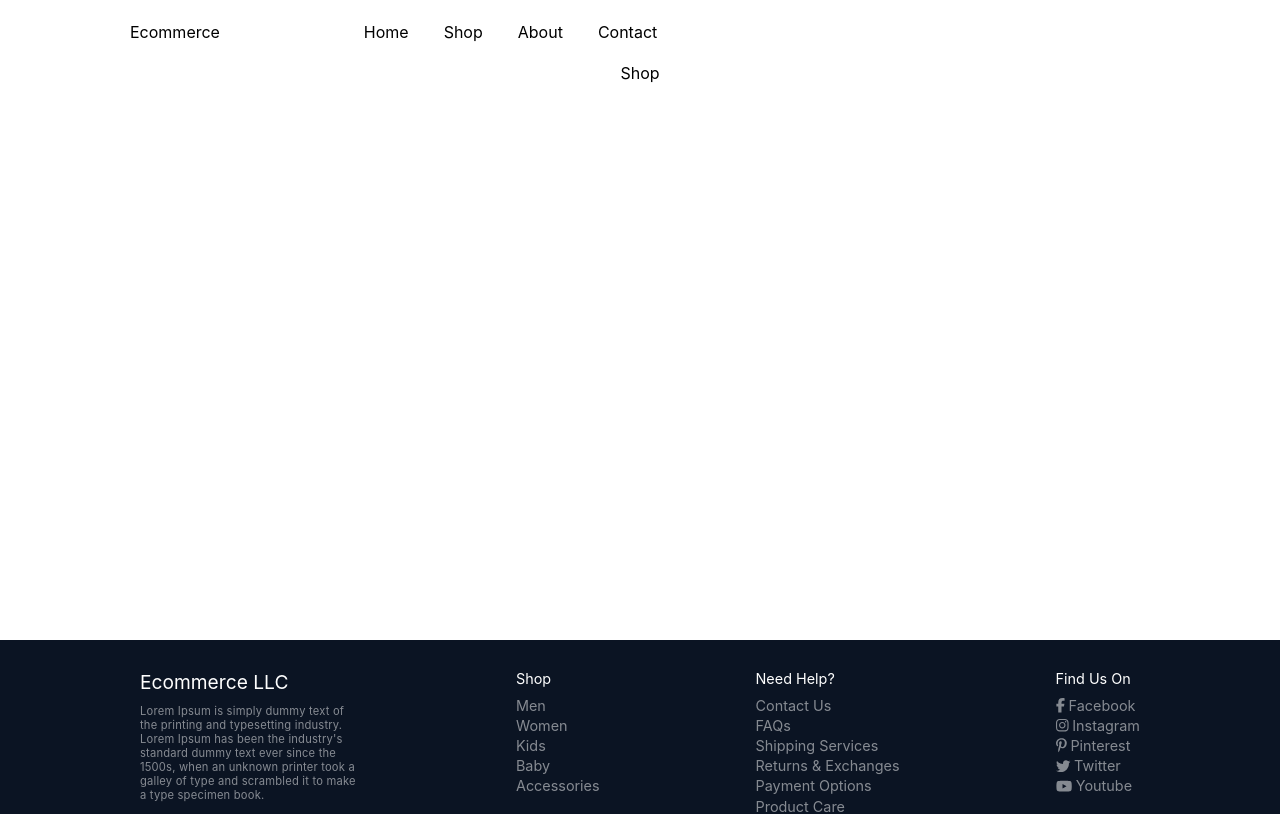
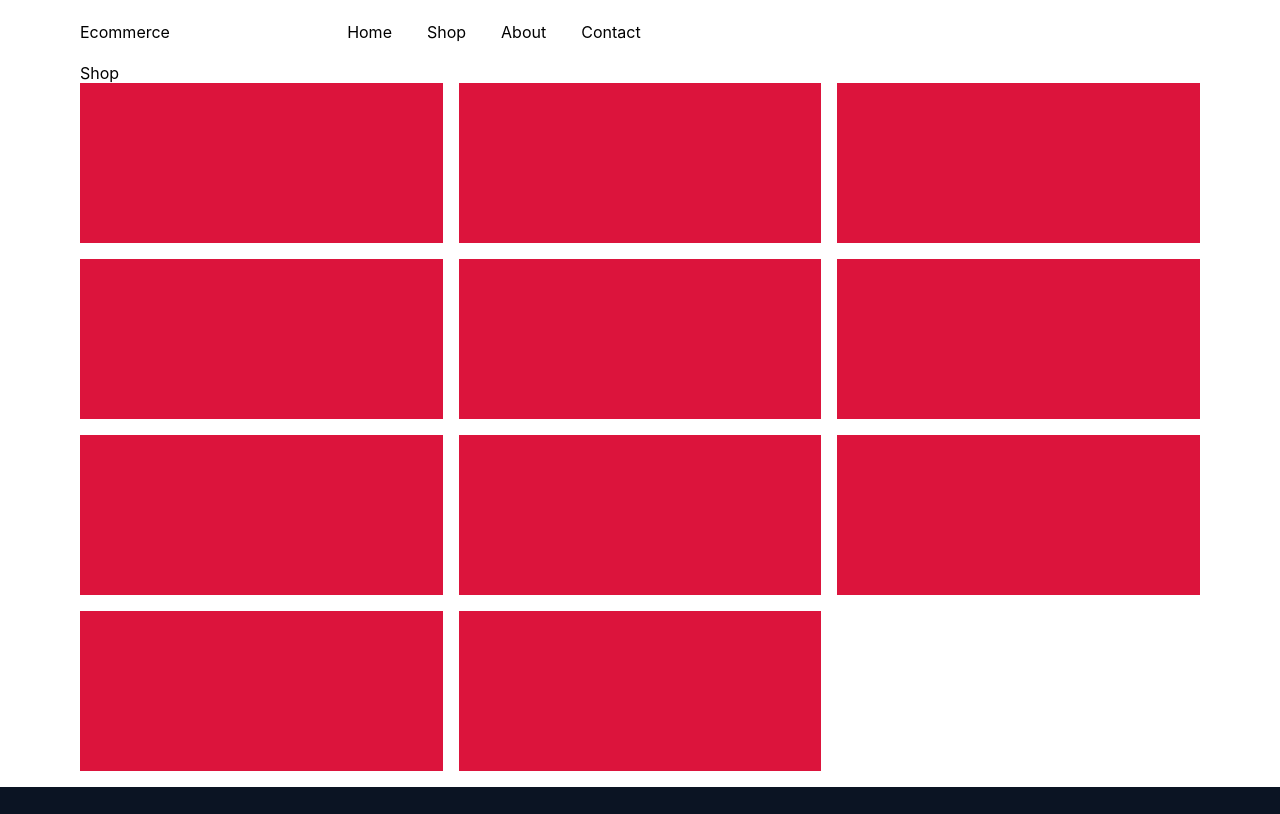
Before and after one commit to ashishthomas2202/Ecom, a Next.js app: page /shop in a window 1280 px wide. Shown: the top 814 px of the page. Built offline with nearby package versions, Linux system fonts and the light colour scheme.

Commit message:
Responsive grid created

```diff
--- /dev/null
+++ b/components/Basic/Grid/Grid.js
@@ -0,0 +1,103 @@
+import React, { useState, useEffect } from 'react';
+import styles from './Grid.module.scss';
+import variables from '../../../styles/variables.module.scss';
+import Loading from '../Loading/Loading';
+
+export default function Grid({
+  columns = {
+    phone: 2,
+    tabletPortrait: 2,
+    tabletLandscape: 3,
+    laptop: 4,
+    desktop: 4,
+    bigDesktop: 5,
+  },
+  gap = {
+    phone: '0.3rem',
+    tabletPortrait: '0.4rem',
+    tabletLandscape: '0.5rem',
+    laptop: '0.5rem',
+    desktop: '0.6rem',
+    bigDesktop: '0.7rem',
+  },
+  children,
+}) {
+  const [loading, setLoading] = useState(true);
+
+  const [style, setStyle] = useState({
+    display: 'grid',
+    gridTemplateColumns: 'repeat(3,1fr)',
+    gap: '1rem',
+  });
+
+  useEffect(() => {
+    function resizeGrid() {
+      if (
+        window.innerWidth > 0 &&
+        window.innerWidth <= parseInt(variables.phone)
+      ) {
+        // console.log('Phone');
+        setStyle({
+          ...style,
+          gridTemplateColumns: `repeat(${columns.phone},1fr)`,
+          gap: gap.phone,
+        });
+      } else if (
+        window.innerWidth > parseInt(variables.phone) &&
+        window.innerWidth <= parseInt(variables.tabletPortrait)
+      ) {
+        // console.log('Tablet Portrait');
+        setStyle({
+          ...style,
+          gridTemplateColumns: `repeat(${columns.tabletPortrait},1fr)`,
+          gap: gap.tabletPortrait,
+        });
+      } else if (
+        window.innerWidth > parseInt(variables.tabletPortrait) &&
+        window.innerWidth <= parseInt(variables.tabletLandscape)
+      ) {
+        // console.log('Tablet Landscape');
+        setStyle({
+          ...style,
+          gridTemplateColumns: `repeat(${columns.tabletLandscape},1fr)`,
+          gap: gap.tabletLandscape,
+        });
+      } else if (
+        window.innerWidth > parseInt(variables.tabletLandscape) &&
+        window.innerWidth <= parseInt(variables.laptop)
+      ) {
+        // console.log('Laptop');
+        setStyle({
+          ...style,
+          gridTemplateColumns: `repeat(${columns.laptop},1fr)`,
+          gap: gap.laptop,
+        });
+      } else if (
+        window.innerWidth > parseInt(variables.laptop) &&
+        window.innerWidth <= parseInt(variables.desktop)
+      ) {
+        setStyle({
+          ...style,
+          gridTemplateColumns: `repeat(${columns.desktop},1fr)`,
+          gap: gap.desktop,
+        });
+        // console.log('Desktop');
+      } else if (window.innerWidth > parseInt(variables.desktop)) {
+        // console.log('Big Desktop');
+        setStyle({
+          ...style,
+          gridTemplateColumns: `repeat(${columns.bigDesktop},1fr)`,
+          gap: gap.bigDesktop,
+        });
+      }
+    }
+
+    if (window) {
+      resizeGrid();
+      window.addEventListener('resize', resizeGrid);
+      setLoading(false);
+    }
+  }, []);
+
+  return loading ? <Loading /> : <div style={style}>{children}</div>;
+}
--- /dev/null
+++ b/components/Basic/Grid/Grid.module.scss
@@ -0,0 +1,8 @@
+@import '../../../styles/mixins.scss';
+
+.grid{
+    display: grid;
+    grid-template-columns: repeat(3,1fr);
+    gap:1rem;
+
+}
--- /dev/null
+++ b/components/Basic/Loading/Loading.js
@@ -0,0 +1,10 @@
+import React from 'react';
+import styles from './Loading.module.scss';
+
+export default function Loading() {
+  return (
+    <div className={styles.wrapper}>
+      <div className={styles.loader}></div>
+    </div>
+  );
+}
--- /dev/null
+++ b/components/Basic/Loading/Loading.module.scss
@@ -0,0 +1,47 @@
+@import '../../../styles//variables.module.scss';
+
+.wrapper{
+    width:100%;
+    height: 100%;
+    display: flex;
+    justify-content: center;
+    align-items: center;
+
+    .loader {
+        border: 6px solid #f3f3f3;
+        border-radius: 50%;
+        border-top: 6px solid $primary-color;
+        width: 45px;
+        height: 45px;
+        -webkit-animation: spin 1s linear infinite; /* Safari */
+        animation: spin 1s linear infinite;
+      }
+
+      /* Safari */
+      @-webkit-keyframes spin {
+        0% { -webkit-transform: rotate(0deg); }
+        100% { -webkit-transform: rotate(360deg); }
+    }
+
+    @keyframes spin {
+        0% { transform: rotate(0deg); }
+        100% { transform: rotate(360deg); }
+    }
+}
+
+// .loaderWrapper{
+//     width: 100%;
+//     height: 100%;
+//     .loader {
+//         border: 16px solid #f3f3f3;
+//         border-radius: 50%;
+//         border-top: 16px solid #3498db;
+//         width: 120px;
+//         height: 120px;
+//         -webkit-animation: spin 2s linear infinite; /* Safari */
+//         animation: spin 2s linear infinite;
+
+
+//       }
+
+// }
--- a/components/Footer/Footer.module.scss
+++ b/components/Footer/Footer.module.scss
@@ -113,7 +113,7 @@
         padding-left:map-get($map: $page-padding, $key: desktop );
         padding-right:map-get($map: $page-padding, $key: desktop );
         .footerWrapper{
-            max-width: 1000px;
+            max-width: $footer-max-width;
         }
     }
 }
--- a/components/Layout/Layout.js
+++ b/components/Layout/Layout.js
@@ -12,7 +12,9 @@ export default function Layout({ title, children }) {
         <title>{`${Brand.name}${title ? ' | ' + title : ''}`}</title>
       </Head>
       <Header />
-      <div className={styles.container}>{children}</div>
+      <div className={styles.container}>
+        <div className={styles.wrapper}>{children}</div>
+      </div>
       <Footer />
     </div>
   );
--- a/components/Layout/Layout.module.scss
+++ b/components/Layout/Layout.module.scss
@@ -13,8 +13,14 @@
     .container{
         width: $header-width;
         padding-top: $page-padding-top;
+        padding-bottom: 1rem;
         display: flex;
         justify-content: center;
+
+        .wrapper{
+            width: 100%;
+            max-width: $page-max-width;
+        }
         @include for-phone{
             min-height:$page-min-height;
             padding-left:map-get($map: $page-padding, $key: phone );
--- a/pages/shop/index.js
+++ b/pages/shop/index.js
@@ -1,10 +1,70 @@
 import React from 'react';
 import Layout from '../../components/Layout/Layout';
-
+import Grid from '../../components/Basic/Grid/Grid';
 export default function Shop() {
+  let productGrid = (
+    <Grid>
+      <div
+        style={{ height: '160px', width: '100%', backgroundColor: 'crimson' }}
+      >
+        {''}
+      </div>
+      <div
+        style={{ height: '160px', width: '100%', backgroundColor: 'crimson' }}
+      >
+        {''}
+      </div>
+      <div
+        style={{ height: '160px', width: '100%', backgroundColor: 'crimson' }}
+      >
+        {''}
+      </div>
+      <div
+        style={{ height: '160px', width: '100%', backgroundColor: 'crimson' }}
+      >
+        {''}
+      </div>
+      <div
+        style={{ height: '160px', width: '100%', backgroundColor: 'crimson' }}
+      >
+        {''}
+      </div>
+      <div
+        style={{ height: '160px', width: '100%', backgroundColor: 'crimson' }}
+      >
+        {''}
+      </div>
+      <div
+        style={{ height: '160px', width: '100%', backgroundColor: 'crimson' }}
+      >
+        {''}
+      </div>
+      <div
+        style={{ height: '160px', width: '100%', backgroundColor: 'crimson' }}
+      >
+        {''}
+      </div>
+      <div
+        style={{ height: '160px', width: '100%', backgroundColor: 'crimson' }}
+      >
+        {''}
+      </div>
+      <div
+        style={{ height: '160px', width: '100%', backgroundColor: 'crimson' }}
+      >
+        {''}
+      </div>
+      <div
+        style={{ height: '160px', width: '100%', backgroundColor: 'crimson' }}
+      >
+        {''}
+      </div>
+    </Grid>
+  );
   return (
     <Layout title="Shop">
       <div>Shop</div>
+      {productGrid}
     </Layout>
   );
 }
--- a/styles/variables.module.scss
+++ b/styles/variables.module.scss
@@ -6,9 +6,9 @@ $secondary-color:#0B1423;
 $phone:480px;
 $tablet-portrait:680px;
 $tablet-landscape:800px;
-$laptop:1024px;
-$desktop:1200px;
-$big-desktop:1500px;
+$laptop:1124px;
+$desktop:1400px;
+$big-desktop:2000px;
 
 
 // Layout
@@ -16,8 +16,8 @@ $page-padding:(
     phone:10px,
     tablet-portrait:50px,
     tablet-landscape:60px,
-    laptop:90px,
-    desktop:130px,
+    laptop:70px,
+    desktop:80px,
 );
 $page-min-width: 200px;
 $page-max-width: $big-desktop;
@@ -41,7 +41,9 @@ $menu-gap:(
 $footer-color: $secondary-color;
 $footer-font-color: #ffffff;
 $footer-toolbar-height:55px;
+$footer-max-width:1200px;
 $footer-margin-y:30px;
+
 
 
 // Page Settings
@@ -56,4 +58,12 @@ $page-min-height:calc(100vh - $footer-toolbar-height);
 :export{
     primaryColor: $primary-color;
     secondaryColor:$secondary-color;
+
+    // Break Points
+    phone:$phone;
+    tabletPortrait:$tablet-portrait;
+    tabletLandscape:$tablet-landscape;
+    laptop:$laptop;
+    desktop:$desktop;
+    bigDesktop:$big-desktop;
 }
```
Also changed, not shown: styles/Pages/Shop.module.scss (added), styles/mixins.scss (indentation only).
